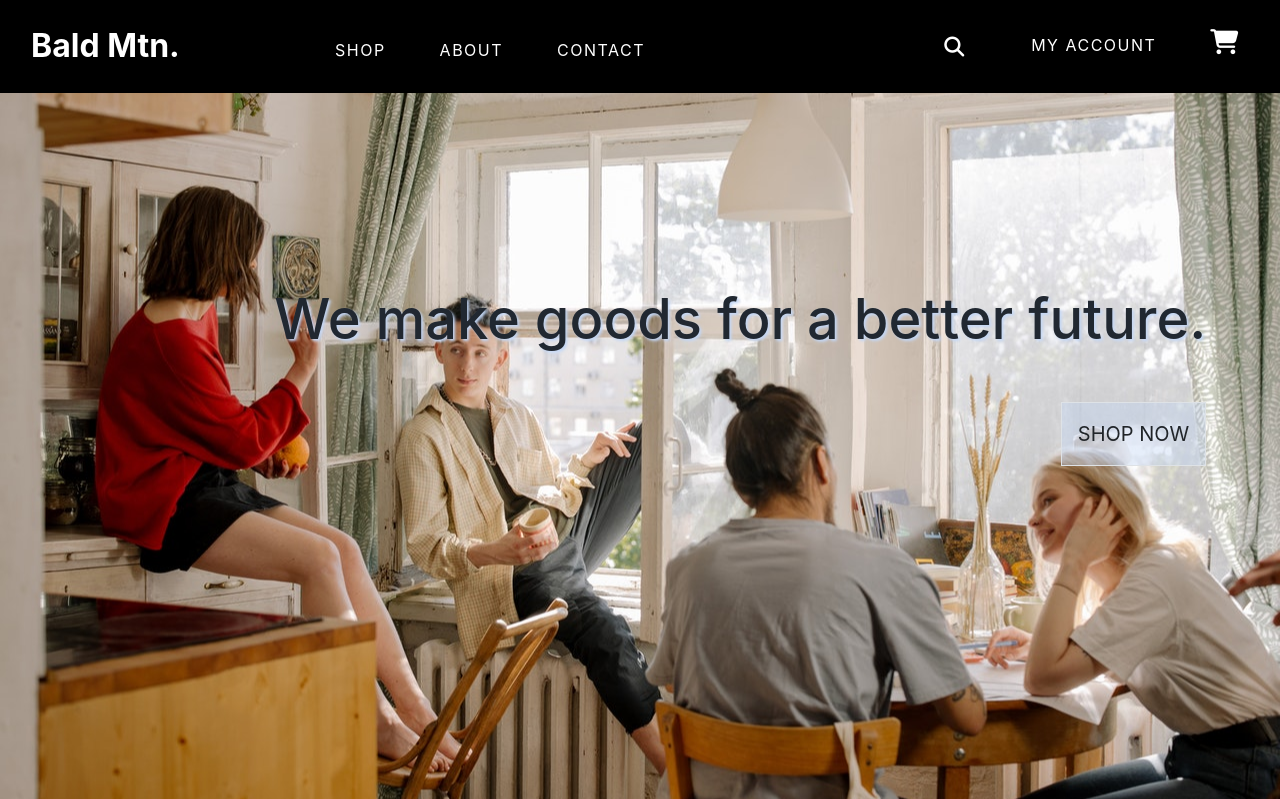
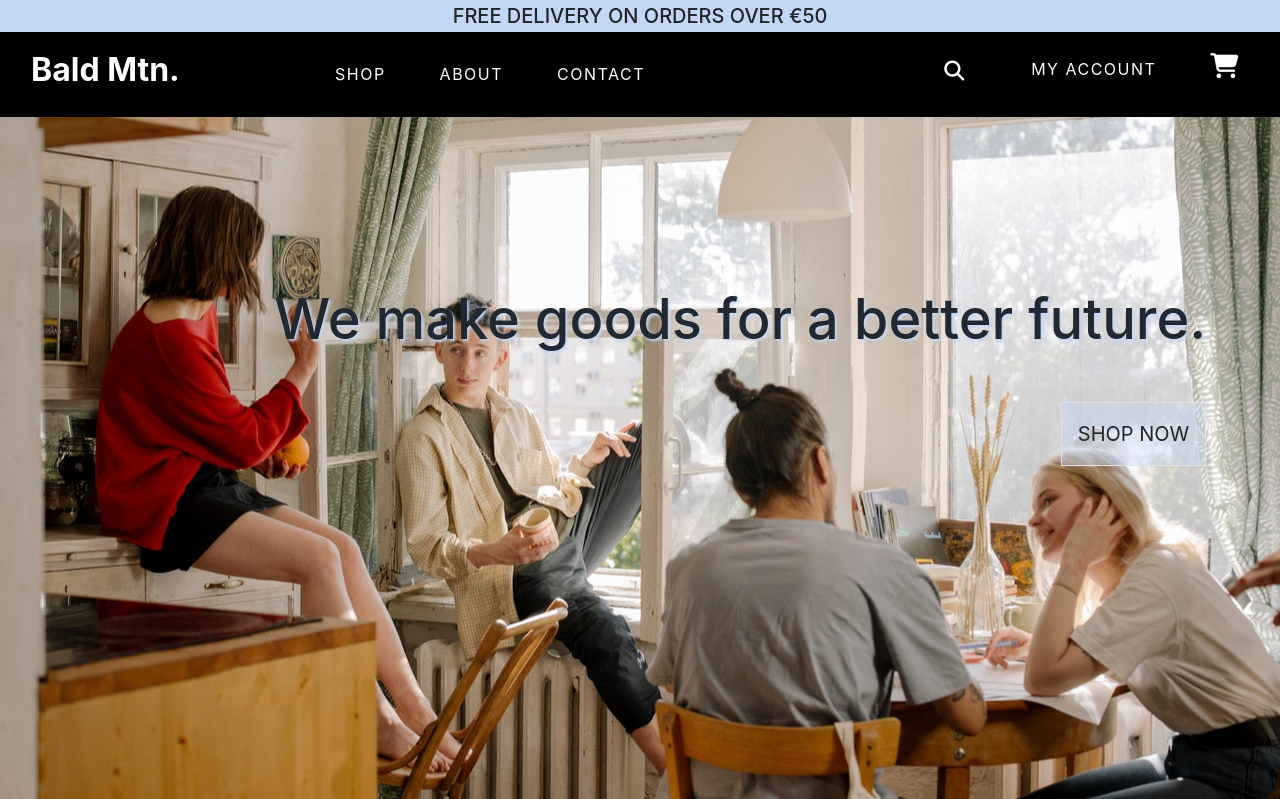
Before and after one commit to annuc1s/Bald_Mtn., a Django app: page / in a window 1280 px wide. Shown: the top 799 px of the page. Run offline with Django 3.2, Linux system fonts and the light colour scheme; data that the repository does not hold is empty; some libraries are stand-ins or nearby versions.

Commit message:
delivery banner added with threshold

```diff
--- a/static/css/base.css
+++ b/static/css/base.css
@@ -6,7 +6,12 @@
   box-sizing: border-box;
 }
 
+
 /* css for base.html header and footer */
+#delivery-banner {
+    background-color: rgb(196, 215, 245);
+}
+
 .bg-black {
     background-color: #000;
 }
--- a/templates/base.html
+++ b/templates/base.html
@@ -35,7 +35,12 @@
 
   <body>
     <header class="container-fluid fixed-top bg-black">
-        <div id="topnav" class="row pt-lg-2 pb-lg-2 d-lg-flex">
+        <div id="delivery-banner" class="row text-center">
+            <div class="col text-black text-uppercase">
+                <h5 class="logo-font my-1">Free delivery on orders over €{{ free_delivery_threshold }}</h5>
+            </div>
+        </div>
+        <div id="topnav" class="row pb-lg-2 d-lg-flex">
             <div class="col-12 col-lg-3 my-auto py-1 py-lg-0 text-center text-lg-left">
                 <a href="{% url 'home' %}" class="nav-link main-logo-link">
                     <h2 class="logo-font text-white my-0"><strong>Bald Mtn.</strong></h2>
```
